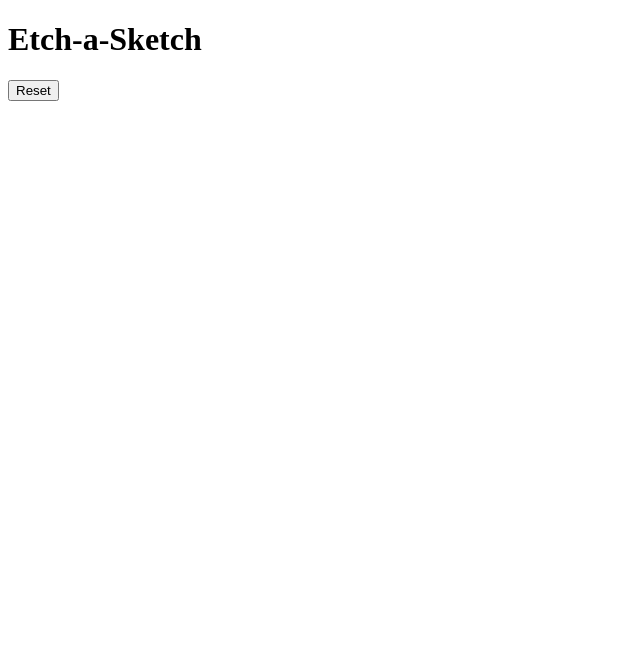
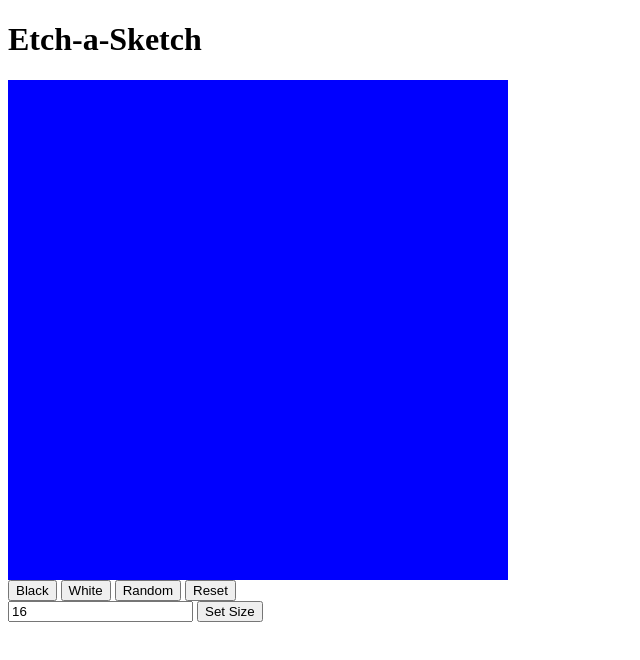
Before and after one commit to Jramm91/etch-a-sketch, a plain HTML site: page index.html in a window 1280 px wide. Shown: the whole page, without its empty margins (0-640 px from the left). Drawn offline with Linux system fonts and the light colour scheme.

Commit message:
Updated Version

```diff
--- a/index.html
+++ b/index.html
@@ -6,18 +6,25 @@
     <meta name="viewport" content="width=device-width, initial-scale=1.0">
     <title>Etch-a-Sketch</title>
     <link rel="stylesheet" href="style.css">
-    <script type="text/javascript" src="script.js"></script>
+
 </head>
 <body>
-    <h1>Etch-a-Sketch</h1>
-
-    <div id="button-container">
-        <button id="resetBtn">Reset</button>
+    <div class="flex-container">
+        <div class="title"><h1>Etch-a-Sketch</h1></div>
+        <div class="content">
+            <div class="board"></div>
+            <div class="buttons">
+                <button>Black</button>
+                <button>White</button>
+                <button>Random</button>
+                <button>Reset</button>
+            </div>
+            <div>
+                <input type="text" placeholder="Size of Board" value="16" onchange="changeSize(this.value)"/>
+                <button>Set Size</button>
+            </div>
+        </div>
     </div>
-    <div id="container">
-
-    </div>
-    <script type="text/javascript" src="script.js"></script>
-
 </body>
+<script src="script.js"></script>
 </html>
--- a/script.js
+++ b/script.js
@@ -1,13 +1,24 @@
-const container = document.getElementById("container");
+function populateBoard(size) {
+    let board = document.querySelector('.board');
+    let squares = board.querySelectorAll('div');
+    squares.forEach((div) => div.remove());
+    board.style.gridTemplateColumns = `repeat(${size}, 1fr)`;
+    board.style.gridTemplateRows = `repeat(${size}, 1fr)`;
 
-function makeGrid(rows, cols) {
-    container.style.setProperty('--grid-rows', rows);
-    container.style.setProperty('--grid-cols', cols);
-    for (c = 0; c < (rows * cols); c++) {
-        let cell = document.createElement("div");
-        cell.innerText = (c + 1);
-        container.appendChild(cell).className = "grid-item";
-    };
-};
+    let amount = size * size;
+    for(let i = 0; i<amount; i++) {
+        let square = document.createElement('div');
+        square.style.backgroundColor = 'blue';
+        board.insertAdjacentElement('beforeend', square);
+    }
+}
 
-makeGrid(16, 16);
+populateBoard(16);
+
+function changeSize(input) {
+    if(input >=2 || input <=100) {
+        populateBoard(input);
+    } else {
+        console.log("too many squares");
+    }
+}
--- a/style.css
+++ b/style.css
@@ -1,19 +1,5 @@
-
-
-:root {
-    --grid-cols: 1;
-    --grid-rows: 1;
+.board {
+    width: 500px;
+    height: 500px;
+    display: grid;
 }
-
-#contianer {
-    display: grid;
-    grid-gap: 1em;
-    grid-template-rows: repeat(var(--grid-rows), 1fr);
-    grid-template-columns: repeat(var(--grid-cols), 1fr);
-}
-
-.grid-item {
-    padding: 1em;
-    border: 1px solid #ddd;
-    text-align: center;
-}
```
